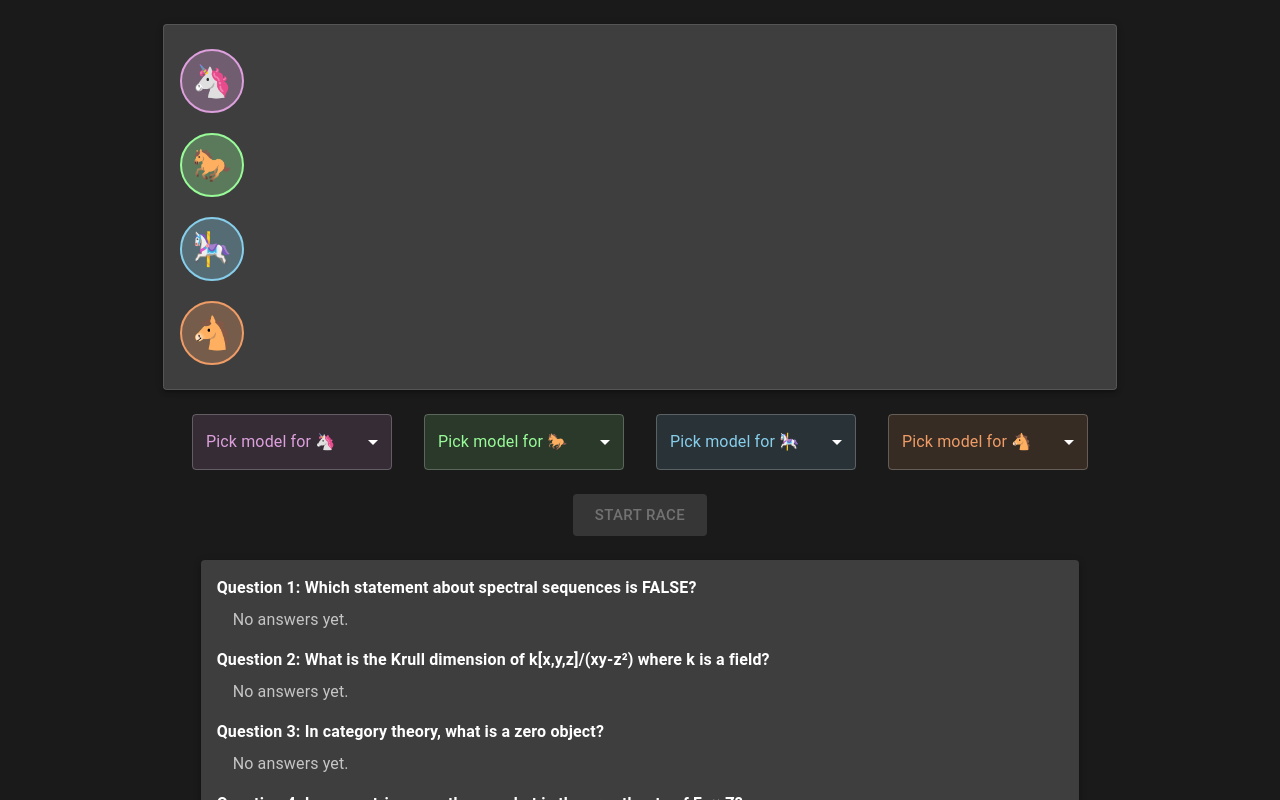
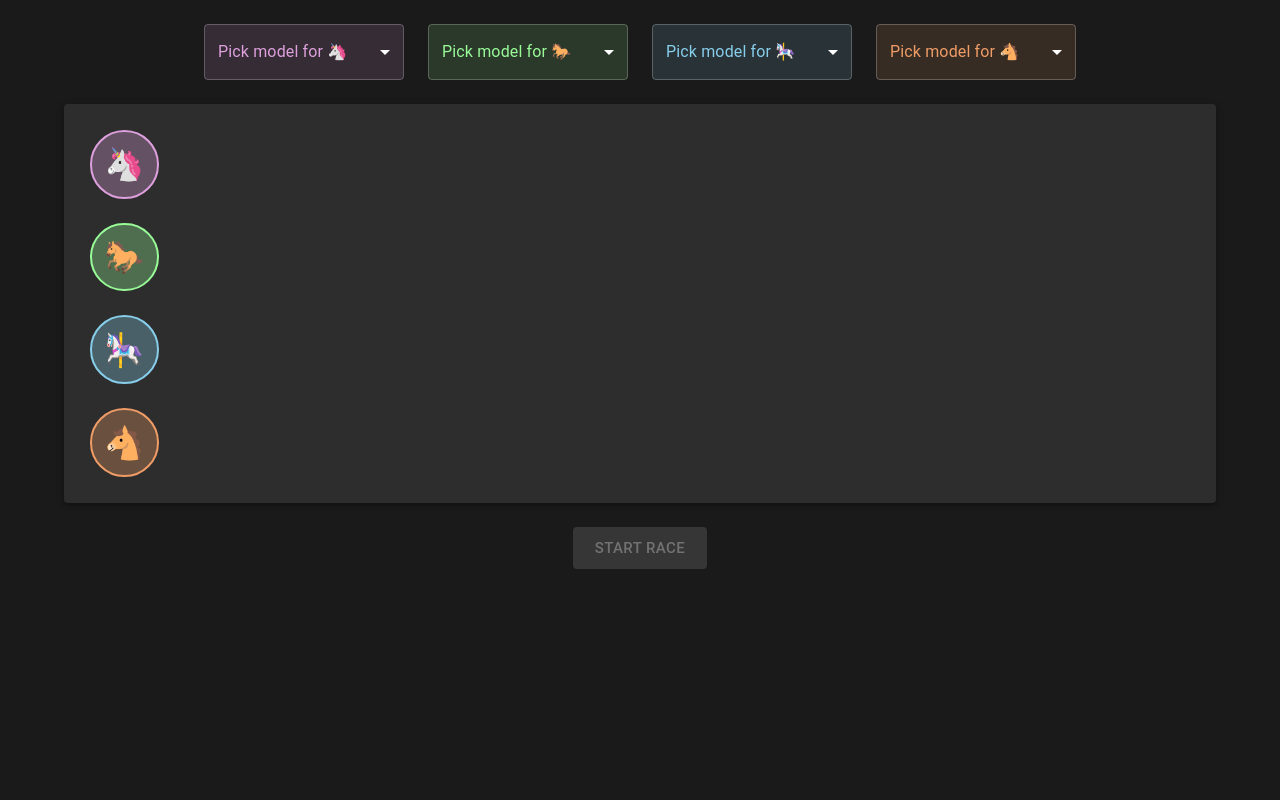
Before and after one commit to doeunkwon/centaur, a React (Create React App) app in the folder client/: page / in a window 1280 px wide. Shown: the top 800 px of the page. Built offline with nearby package versions, Linux system fonts and the light colour scheme.

Commit message:
aesthetic improvements

```diff
--- a/client/src/App.tsx
+++ b/client/src/App.tsx
@@ -18,11 +18,11 @@ const darkTheme = createTheme({
   palette: {
     mode: "dark",
     primary: {
-      main: "#90caf9",
+      main: "#0079FF",
     },
     background: {
       default: "#1a1a1a",
-      paper: "#2d2d2d",
+      paper: "#1a1a1a",
     },
   },
 });
@@ -279,12 +279,12 @@ function App() {
       <CssBaseline />
       <Container maxWidth="lg" sx={{ py: 3 }}>
         <Stack spacing={3} alignItems="center">
-          <RaceTrack horses={gameState.horses} />
           <HorseSelector
             horses={gameState.horses}
             isRaceStarted={isRaceStarted}
             onNameChange={handleNameChange}
           />
+          <RaceTrack horses={gameState.horses} />
           {!isRaceStarted && (
             <Button
               variant="contained"
@@ -297,11 +297,13 @@ function App() {
               Start Race
             </Button>
           )}
-          <QAContainer
-            questions={gameState.questions}
-            answers={gameState.answers}
-            horses={gameState.horses}
-          />
+          {isRaceStarted && (
+            <QAContainer
+              questions={gameState.questions}
+              answers={gameState.answers}
+              horses={gameState.horses}
+            />
+          )}
         </Stack>
       </Container>
     </ThemeProvider>
--- a/client/src/components/HorseSelector.tsx
+++ b/client/src/components/HorseSelector.tsx
@@ -20,10 +20,9 @@ const HorseSelector: React.FC<HorseSelectorProps> = ({
 }) => (
   <Stack
     direction="row"
-    spacing={2}
     flexWrap="wrap"
     justifyContent="center"
-    sx={{ maxWidth: 1200, gap: 2 }}
+    sx={{ width: "100%", gap: 3 }}
   >
     {horses.map((horse, index) => (
       <Stack key={horse.id} spacing={2} alignItems="center">
--- a/client/src/components/QAContainer.tsx
+++ b/client/src/components/QAContainer.tsx
@@ -4,7 +4,8 @@ import { Answer, Question, Horse } from "../types";
 const QAContainerStyled = styled(Paper)(({ theme }) => ({
   padding: theme.spacing(2),
   marginTop: theme.spacing(3),
-  maxWidth: "lg",
+  width: "100%",
+  backgroundColor: theme.palette.background.paper,
 }));
 
 interface QAContainerProps {
@@ -27,7 +28,7 @@ const QAContainer: React.FC<QAContainerProps> = ({
         return (
           <Box key={question.id}>
             <Box sx={{ fontWeight: "bold", mb: 1 }}>
-              Question {index + 1}: {question.content}
+              Q{index + 1}: {question.content}
             </Box>
             {questionAnswers.length > 0 ? (
               questionAnswers.map((answer) => (
--- a/client/src/components/RaceTrack.tsx
+++ b/client/src/components/RaceTrack.tsx
@@ -1,31 +1,37 @@
 import { Box, Paper, styled } from "@mui/material";
 import { Horse } from "../types";
+import { useMediaQuery, useTheme } from "@mui/material";
 
 const RaceTrackContainer = styled(Paper)(({ theme }) => ({
   display: "grid",
-  gridTemplateColumns: "repeat(11, 80px)",
-  gridTemplateRows: "repeat(4, 80px)",
+  gridTemplateColumns: "repeat(11, minmax(0, 1fr))",
+  gridTemplateRows: "repeat(4, 1fr)",
   gap: 4,
   padding: theme.spacing(2),
   backgroundColor: theme.palette.background.paper,
   marginBottom: theme.spacing(3),
-  border: `1px solid ${theme.palette.divider}`,
   justifyContent: "center",
   alignItems: "center",
+  width: "100%",
+  "& > *": {
+    aspectRatio: "1 / 1",
+  },
 }));
 
 const HorseCell = styled(Box)<{ $selected?: boolean }>(({ theme }) => ({
-  width: "80%",
-  height: "80%",
+  width: "70%",
   borderRadius: "50%",
   display: "flex",
   alignItems: "center",
   justifyContent: "center",
   transition: "all 0.3s ease",
   position: "relative",
+  margin: "10px",
 }));
 
 const HorseContent = styled(Box)({
+  width: "80%",
+  height: "80%",
   display: "flex",
   alignItems: "center",
   justifyContent: "center",
@@ -33,10 +39,10 @@ const HorseContent = styled(Box)({
 
 const SleepOverlay = styled(Box)({
   position: "absolute",
-  top: -5,
-  right: -5,
-  width: 23,
-  height: 23,
+  top: "-10%",
+  right: "-10%",
+  width: "40%",
+  height: "40%",
   backgroundColor: "#ffffff",
   borderRadius: "50%",
   display: "flex",
@@ -44,7 +50,7 @@ const SleepOverlay = styled(Box)({
   justifyContent: "center",
   border: "2px solid #e0e0e0",
   boxShadow: "0 2px 4px rgba(0, 0, 0, 0.1)",
-  fontSize: 12,
+  fontSize: "1em",
 });
 
 // const HorseName = styled(Box)({
@@ -60,6 +66,9 @@ interface RaceTrackProps {
 }
 
 const RaceTrack: React.FC<RaceTrackProps> = ({ horses }) => {
+  const theme = useTheme();
+  const isSmallScreen = useMediaQuery(theme.breakpoints.down("md")); // lg is typically 1200px
+
   // Create a list of horses that have finished, sorted by finishTime
   const finishedHorses = horses
     .filter((horse) => horse.finishTime !== undefined)
@@ -92,9 +101,20 @@ const RaceTrack: React.FC<RaceTrackProps> = ({ horses }) => {
             }}
           >
             <HorseContent>
-              <Box sx={{ fontSize: "2em" }}>{horse.emoji}</Box>
-              {horse.isWaiting && <SleepOverlay>❌</SleepOverlay>}
-              {overlayIcon && <SleepOverlay>{overlayIcon}</SleepOverlay>}
+              {isSmallScreen ? (
+                // Show only status or medal icon on small screens
+                <Box sx={{ fontSize: "1em" }}>
+                  {horse.isWaiting ? "💤" : null}
+                  {overlayIcon ? overlayIcon : null}
+                </Box>
+              ) : (
+                // Show horse emoji and overlay icons on larger screens
+                <>
+                  <Box sx={{ fontSize: "2em" }}>{horse.emoji}</Box>
+                  {horse.isWaiting && <SleepOverlay>💤</SleepOverlay>}
+                  {overlayIcon && <SleepOverlay>{overlayIcon}</SleepOverlay>}
+                </>
+              )}
             </HorseContent>
           </HorseCell>
         );
```
